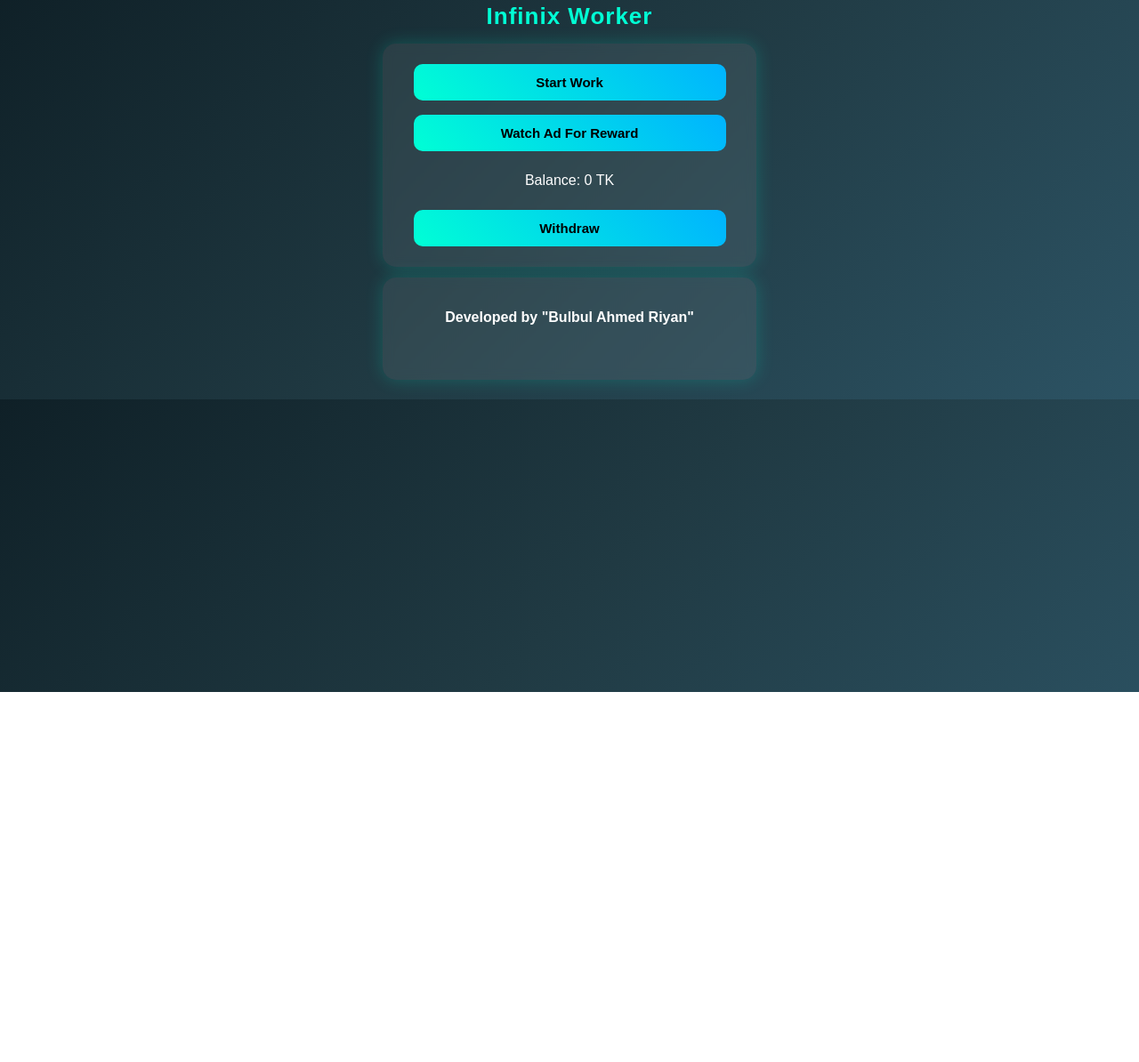
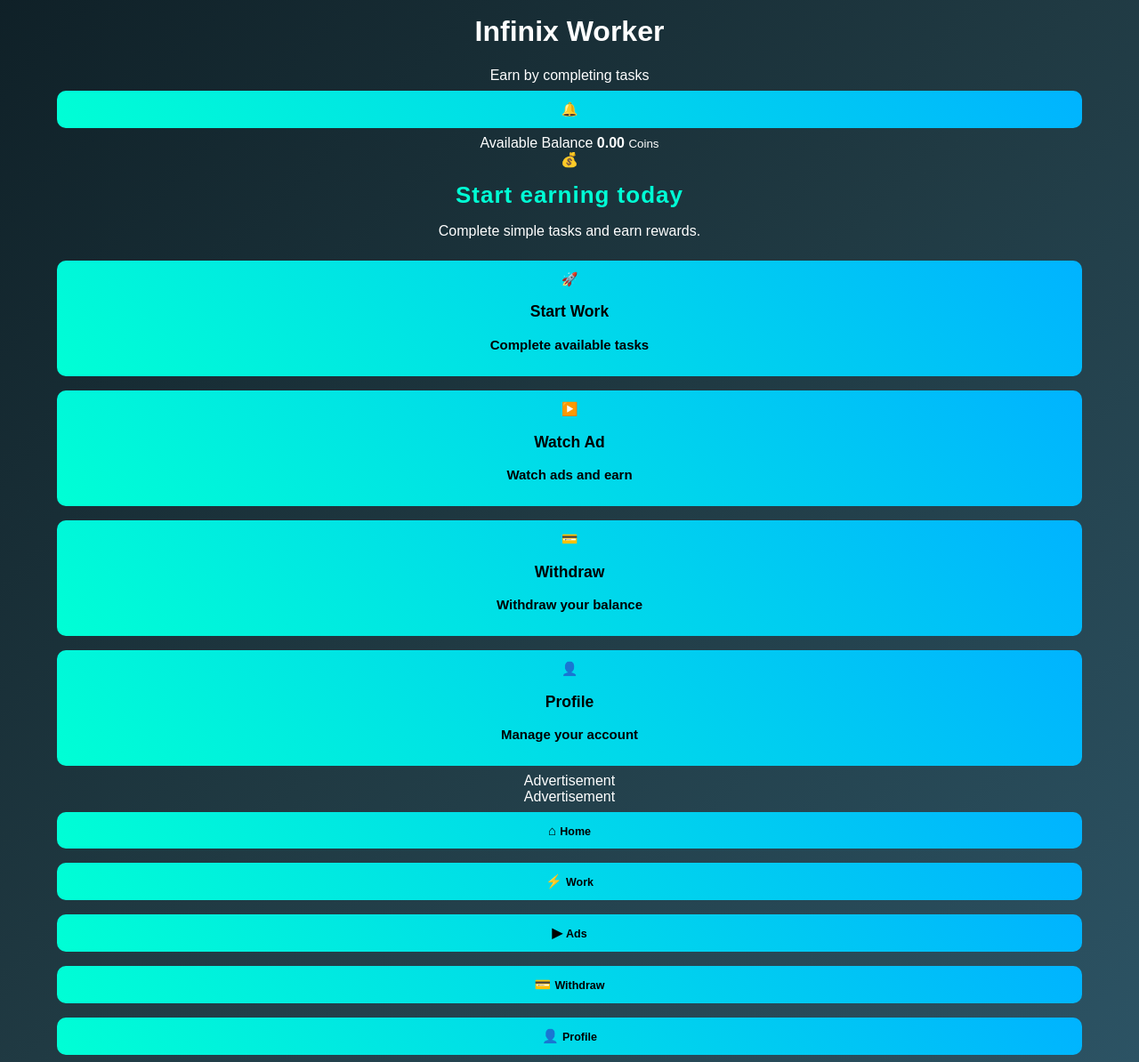
Before and after one commit to duetkhan/infinixWorker, a plain HTML site: page index.html in a window 1280 px wide. Shown: the part 22-1216 px from the top of the page at 89% size. Before the commit the page ends 800 px from the top, so only its background shows below. Drawn offline with Linux system fonts and the light colour scheme.

Commit message:
Update index.html

```diff
--- a/index.html
+++ b/index.html
@@ -1,77 +1,161 @@
 <!DOCTYPE html>
-<html>
+<html lang="en">
 <head>
-<meta charset="UTF-8">
-<title>Infinix Worker</title>
-<link rel="stylesheet" href="style.css">
-<script src="ads.js"></script>
+  <meta charset="UTF-8">
+  <meta name="viewport" content="width=device-width, initial-scale=1.0">
+
+  <meta name="theme-color" content="#2563eb">
+  <meta name="description" content="Micro Tasks Web App">
+
+  <title>Infinix Worker</title>
+
+  <link rel="stylesheet" href="style.css">
+  <link rel="manifest" href="manifest.json">
 </head>
+
 <body>
 
-<div class="container">
+  <div id="app">
 
-<h2>Infinix Worker</h2>
+    <!-- Header -->
+    <header class="app-header">
+      <div class="brand">
+        <div class="brand-icon">IW</div>
 
-<!-- TOP BANNER -->
-<div class="banner-box" id="topBanner"></div>
+        <div>
+          <h1>Infinix Worker</h1>
+          <span>Earn by completing tasks</span>
+        </div>
+      </div>
 
-<div class="card">
-    <button id="start-work">Start Work</button>
-    <button id="watch-ad">Watch Ad For Reward</button>
-    <p>Balance: <span id="balance">0</span> TK</p>
-    <button onclick="location.href='withdraw.html'">Withdraw</button>
-</div>
+      <button class="notification-btn" aria-label="Notifications">
+        🔔
+      </button>
+    </header>
 
-<!-- MULTI BANNER ZONE -->
-<div class="card">
-    <h4>Developed by "Bulbul Ahmed Riyan"</h4>
-    <div class="multi-banner">
-        <div id="b1"></div>
-        <div id="b2"></div>
-        <div id="b3"></div>
-        <div id="b4"></div>
-    </div>
-</div>
 
-</div>
+    <!-- Main Content -->
+    <main class="main-content">
 
-<script>
-let balance = Number(localStorage.getItem("balance")||0);
-document.getElementById("balance").innerText = balance;
+      <!-- Balance Card -->
+      <section class="balance-card">
 
-/* Load banners */
-loadBanner(document.getElementById("topBanner"));
+        <div class="balance-info">
+          <span class="balance-label">Available Balance</span>
+          <strong id="balance">0.00</strong>
+          <small>Coins</small>
+        </div>
 
-setTimeout(()=>loadBanner(document.getElementById("b1")),300);
-setTimeout(()=>loadBanner(document.getElementById("b2")),600);
-setTimeout(()=>loadBanner(document.getElementById("b3")),900);
-setTimeout(()=>loadBanner(document.getElementById("b4")),1200);
+        <div class="balance-icon">
+          💰
+        </div>
 
-/* Buttons */
-document.getElementById("start-work").onclick=()=>{
-    showPopunderAd();
-    window.open(SMARTLINK1,"_blank");
-    setTimeout(()=>location.href="balance.html",400);
-};
+      </section>
 
-document.getElementById("watch-ad").onclick=()=>{
-    const start=Date.now();
-    const w=window.open(SMARTLINK2,"_blank");
-    const t=setInterval(()=>{
-        if(w.closed){
-            const s=(Date.now()-start)/1000;
-            if(s>=60){
-                const r=Math.floor(Math.random()*3)+2;
-                balance+=r;
-                localStorage.setItem("balance",balance);
-                alert("You earned "+r+" TK");
-            }else alert("Too early closed");
-            document.getElementById("balance").innerText=balance;
-            clearInterval(t);
-        }
-    },1000);
-};
-</script>
+
+      <!-- Welcome -->
+      <section class="welcome-section">
+        <h2>Start earning today</h2>
+        <p>Complete simple tasks and earn rewards.</p>
+      </section>
+
+
+      <!-- Main Actions -->
+      <section class="action-grid">
+
+        <button class="action-card" onclick="startWork()">
+          <div class="action-icon">🚀</div>
+          <div>
+            <h3>Start Work</h3>
+            <p>Complete available tasks</p>
+          </div>
+        </button>
+
+
+        <button class="action-card" onclick="watchAd()">
+          <div class="action-icon">▶️</div>
+          <div>
+            <h3>Watch Ad</h3>
+            <p>Watch ads and earn</p>
+          </div>
+        </button>
+
+
+        <button class="action-card" onclick="openWithdraw()">
+          <div class="action-icon">💳</div>
+          <div>
+            <h3>Withdraw</h3>
+            <p>Withdraw your balance</p>
+          </div>
+        </button>
+
+
+        <button class="action-card" onclick="openProfile()">
+          <div class="action-icon">👤</div>
+          <div>
+            <h3>Profile</h3>
+            <p>Manage your account</p>
+          </div>
+        </button>
+
+      </section>
+
+
+      <!-- Native Ad -->
+      <section class="native-ad">
+        <div class="ad-label">Advertisement</div>
+
+        <!-- Adsterra Native Banner will go here -->
+        <div id="native-ad-container"></div>
+      </section>
+
+
+      <!-- 320x50 Banner -->
+      <section class="banner-ad">
+        <div class="ad-label">Advertisement</div>
+
+        <div id="banner-ad-container"></div>
+      </section>
+
+    </main>
+
+
+    <!-- Bottom Navigation -->
+    <nav class="bottom-nav">
+
+      <button class="nav-item active" onclick="goHome()">
+        <span>⌂</span>
+        <small>Home</small>
+      </button>
+
+      <button class="nav-item" onclick="startWork()">
+        <span>⚡</span>
+        <small>Work</small>
+      </button>
+
+      <button class="nav-item" onclick="watchAd()">
+        <span>▶</span>
+        <small>Ads</small>
+      </button>
+
+      <button class="nav-item" onclick="openWithdraw()">
+        <span>💳</span>
+        <small>Withdraw</small>
+      </button>
+
+      <button class="nav-item" onclick="openProfile()">
+        <span>👤</span>
+        <small>Profile</small>
+      </button>
+
+    </nav>
+
+  </div>
+
+
+  <!-- Smartlink / Popunder scripts will be integrated in Step 3 -->
+
+  <script src="app.js"></script>
 
 </body>
 </html>
```
